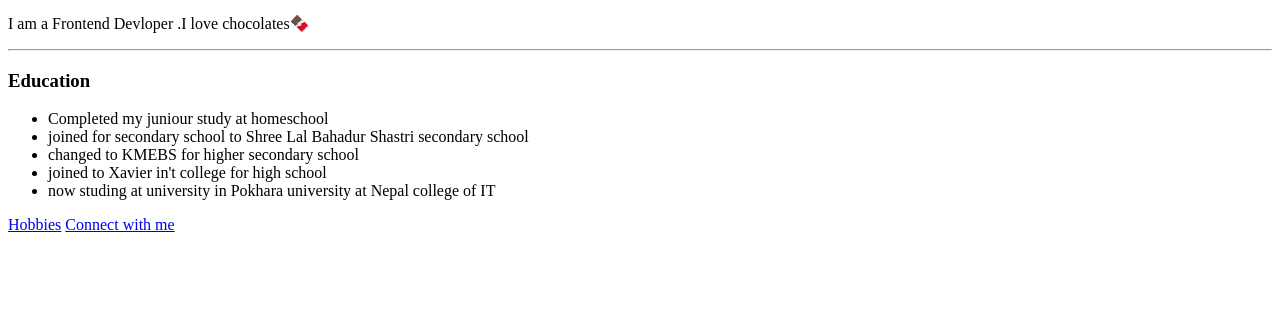
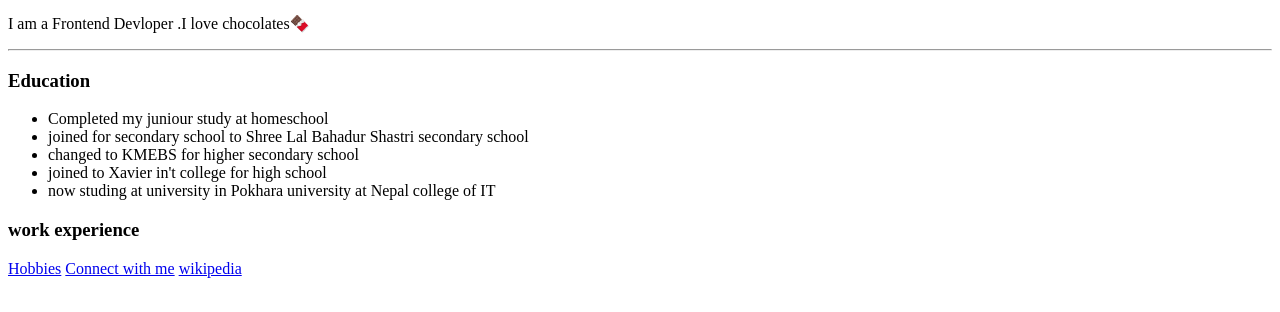
Before and after one commit to Anjeelchaudhary/Web_Devlopment, a plain HTML site: page HTML-personal Site/index.html in a window 1280 px wide. Shown: the part 362-674 px from the top of the page. Drawn offline with Linux system fonts and the light colour scheme.

Commit message:
:hammer: added new anker tag
added new anker tag

```diff
--- a/HTML-personal Site/index.html
+++ b/HTML-personal Site/index.html
@@ -23,8 +23,12 @@
         <li>joined to Xavier in't college for high school</li>
         <li>now studing at university in Pokhara university at Nepal college of IT</li>
     </ul>
+    <h3>work experience</h3>
+    <p></p>
+
     <a href="My_Hobbies.html">Hobbies</a>
     <a href="Contacts.html">Connect with me</a>
+    <a href="https://www.wikipedia.org/">wikipedia</a>
 </body>
 
 </html>
```
